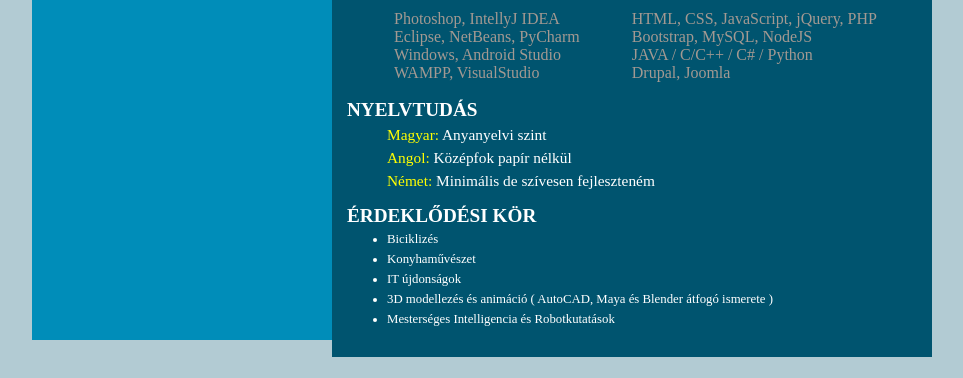
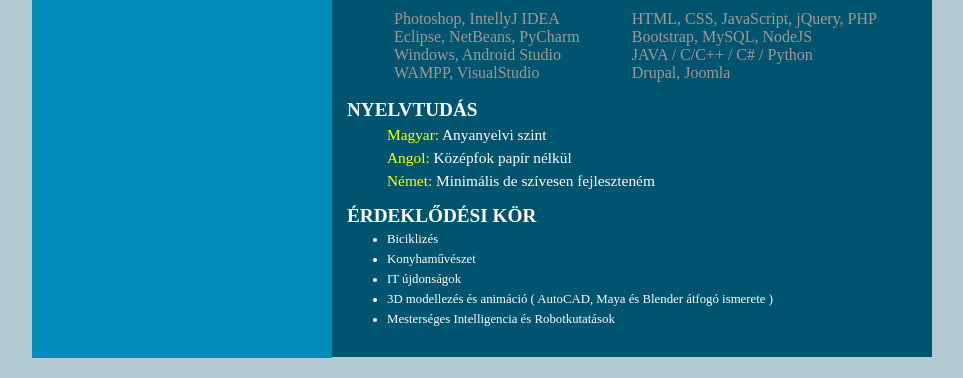
Before and after one commit to Demcsikgeri/oneletrajz, a plain HTML site: page index.html in a window 1280 px wide. Shown: the part 763-1141 px from the top of the page, without its empty margins (26-989 px from the left). Drawn offline with Linux system fonts and the light colour scheme.

Commit message:
Fining equalize

```diff
--- a/index.html
+++ b/index.html
@@ -40,7 +40,7 @@
             <img src="img/facebook.svg" alt="" width="20" height="20">
             <a href="https://www.facebook.com/demcsik.gergely/">Facebook elérhetőség</a>
           </div><br>
-          <p style="color: #008db9; padding-bottom: 6px">
+          <p style="color: #008db9; padding-bottom: 24px">
             <br><br><br><br><br><br><br><br><br><br><br><br><br><br><br><br>
           </p>
         </div>
```
